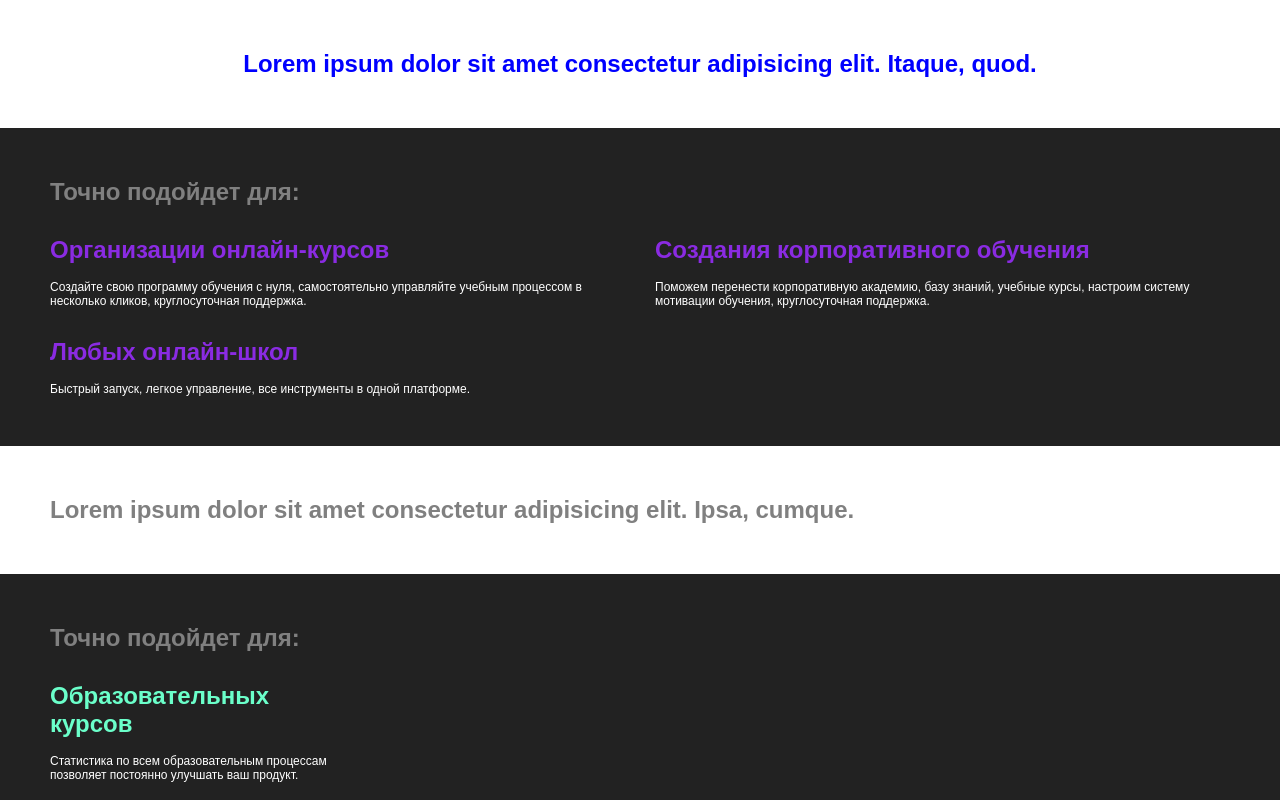
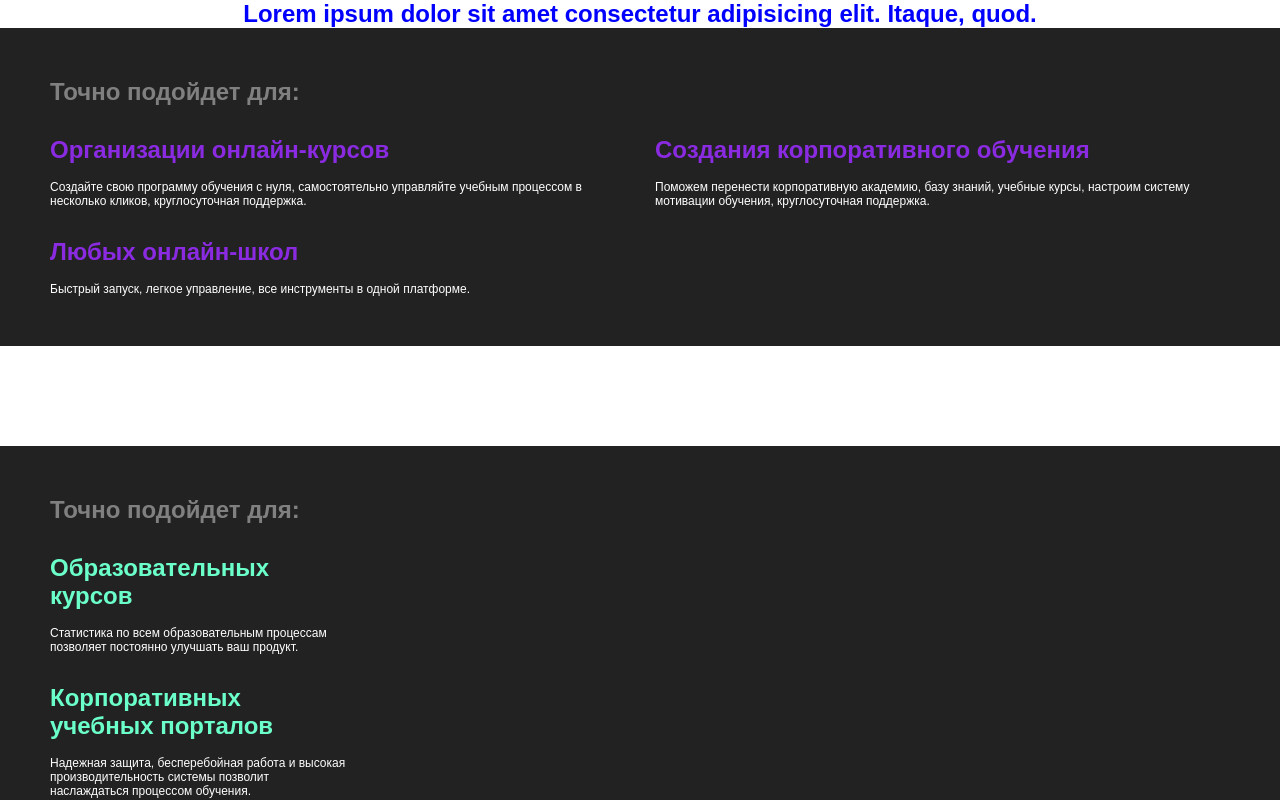
Before and after one commit to Lekso4ka/maxima-react, a React (Create React App) app: page / in a window 1280 px wide. Shown: the top 800 px of the page. Built offline with nearby package versions, Linux system fonts and the light colour scheme.

Commit message:
Создание компонента Layout

```diff
--- a/src/App.jsx
+++ b/src/App.jsx
@@ -1,8 +1,6 @@
-import { getArray } from "./utils/functions"
-
-import TestCard from "./components/TestCard/TestCard.jsx";
 import TextBlock from "./components/TextBlock/TextBlock";
 import textContent from "./assets/data/text.json";
+import Layout from "./components/Layout";
 
 const App = () => {
 
@@ -11,21 +9,21 @@ const App = () => {
         <section className="banner">
             <h1>Lorem ipsum dolor sit amet consectetur adipisicing elit. Itaque, quod.</h1>
         </section>
-        <section className="second">
-            <h2>Точно подойдет для:</h2>
-            <div className="second__content">
+        <Layout
+            name="Точно подойдет для:"
+            count={2}
+        >
             {textContent
                 .filter(item => item.block === "second")
                 .map((item, i) => <TextBlock key={i} name={item.title} text={item.content} color="blueviolet"/>)
             }
-            </div>
-        </section>
-        <section>
-            <h2>Lorem ipsum dolor sit amet consectetur adipisicing elit. Ipsa, cumque.</h2>
-        </section>
-        <section className="bottom">
-            <h2>Точно подойдет для:</h2>
-            <div className="bottom__content">
+        </Layout>
+
+        <Layout/>
+        <Layout
+            name="Точно подойдет для:"
+            size="300px"
+        >
             {textContent
                 .filter(item => item.block === "bottom")
                 .map((item, i) => <TextBlock
@@ -36,8 +34,7 @@ const App = () => {
                     // color="#89ffad"
                 />)
             }
-            </div>
-        </section>
+        </Layout>
     </>
 }
 
--- /dev/null
+++ b/src/components/Layout/index.jsx
@@ -0,0 +1,23 @@
+import "./style.css"
+
+export default ({
+    name,
+    count,
+    size,
+    children
+}) => {
+
+    const st = {
+        gridTemplateColumns: `repeat(${count || 1}, ${size || "1fr"})`
+    }
+
+    return <div className="container">
+        {name && <h2>{name}</h2>}
+        <div
+            className="container__block"
+            style={st}
+        >
+            {children}
+        </div>
+    </div>
+}
--- /dev/null
+++ b/src/components/Layout/style.css
@@ -0,0 +1,18 @@
+.container {
+    padding: 50px;
+}
+
+.container:nth-child(2n - 1) {
+    background-color: #222;
+    color: #fff;
+}
+
+.container>h2 {
+    color: gray;
+    margin-bottom: 30px;
+}
+
+.container__block {
+    display: grid;
+    gap: 30px;
+}
--- a/src/index.css
+++ b/src/index.css
@@ -9,24 +9,11 @@ body {
   height: 100vh;
   /* padding: 50px; */
 }
-#root>div {
-  display: grid;
-  gap: 30px;
-  height: 100%;
-}
-
-#root>div>* {
-  background-color: rgba(192, 192, 192, 0.2);
-}
 
 h1 {
   text-align: center;
   color: blue;
   margin: 0;
-}
-
-h2 {
-  color: gray;
 }
 
 .weather-card {
@@ -63,17 +50,6 @@ h2 {
   gap: 30px;
 }
 
-h2:not(:last-child) {
-  margin-bottom: 30px;
-}
-
-section {
-  padding: 50px;
-}
-section:nth-of-type(2n) {
-  background-color: #222;
-  color: #fff;
-}
 
 .bottom__content {
   display: grid;
```
Lines whose indentation alone changed are shown as unchanged.
